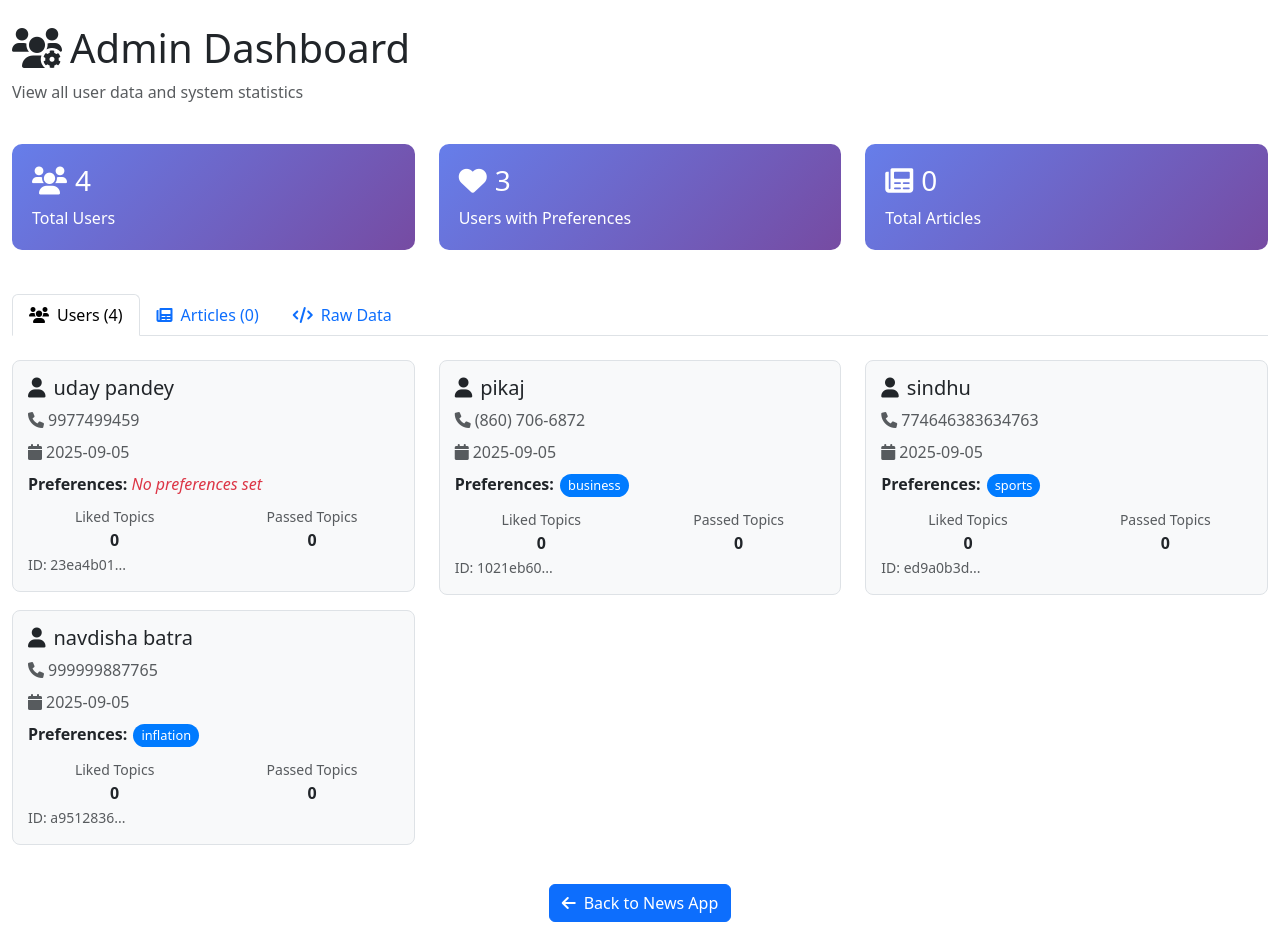
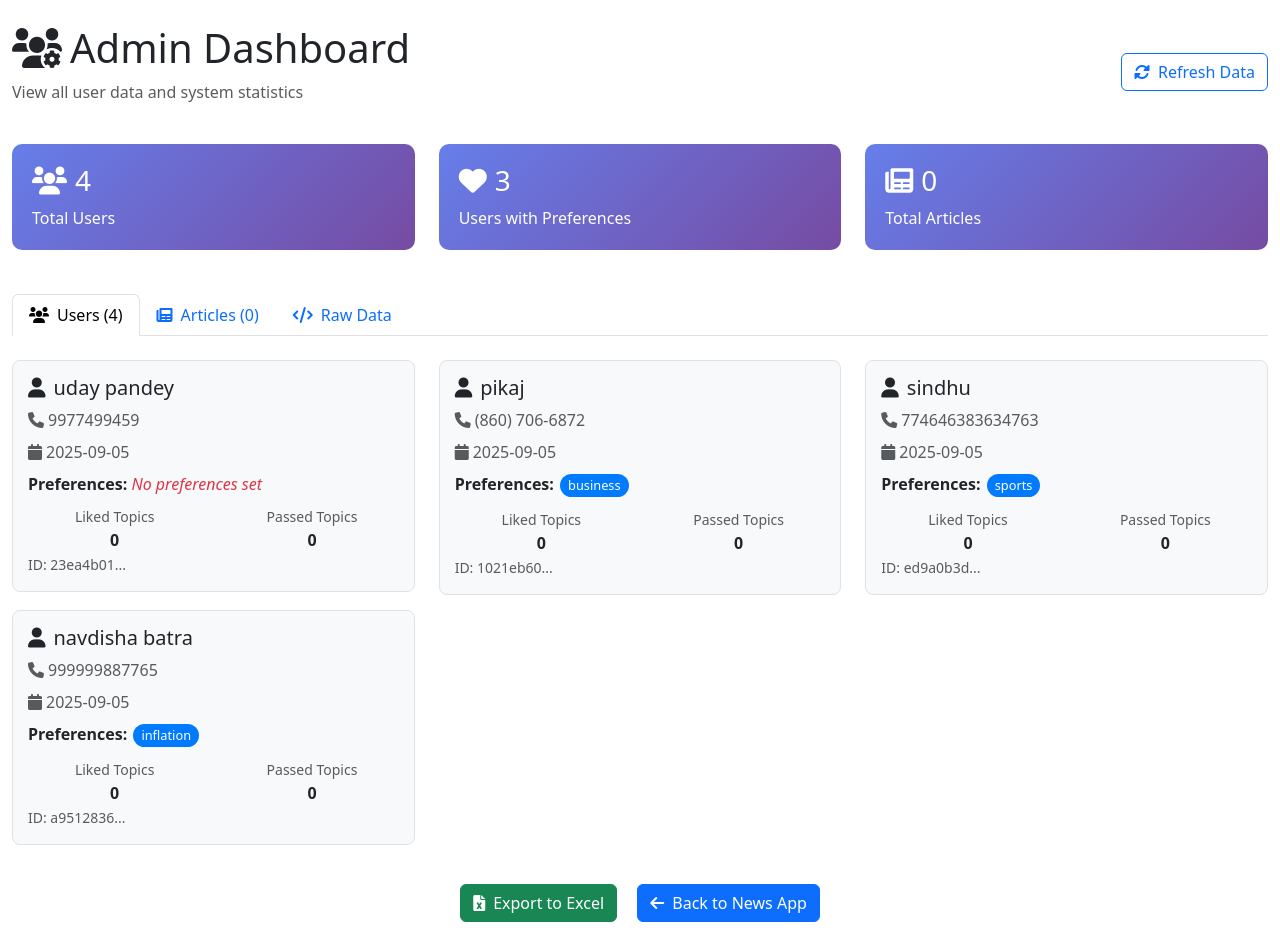
Before and after one commit to UdayAnalyst/visual-news, a Flask app: page /admin in a window 1280 px wide. Run offline with Flask 3, Linux system fonts and the light colour scheme.

Commit message:
Add Excel export functionality to admin dashboard with user data download

```diff
--- a/app.py
+++ b/app.py
@@ -2,7 +2,7 @@ import sys
 print(f"Python version: {sys.version}")
 print(f"Python executable: {sys.executable}")
 
-from flask import Flask, render_template, request, jsonify, session, redirect, url_for, flash
+from flask import Flask, render_template, request, jsonify, session, redirect, url_for, flash, send_file
 from flask_limiter import Limiter
 from flask_limiter.util import get_remote_address
 import requests
@@ -13,6 +13,8 @@ from datetime import datetime, timedelta
 import random
 import uuid
 import hashlib
+import pandas as pd
+import io
 import base64
 from io import BytesIO
 import threading
@@ -582,6 +584,73 @@ def admin():
                          users_with_preferences=users_with_preferences,
                          total_articles=total_articles)
 
+@app.route('/admin/export/excel')
+def export_users_excel():
+    """Export user data to Excel file"""
+    try:
+        # Load users data
+        users = load_users_from_json()
+
+        if not users:
+            return jsonify({'error': 'No user data available'}), 404
+
+        # Prepare data for Excel
+        excel_data = []
+        for user_id, user_data in users.items():
+            excel_data.append({
+                'User ID': user_id,
+                'Name': user_data.get('name', 'N/A'),
+                'Phone': user_data.get('phone', 'N/A'),
+                'Email': user_data.get('email', 'N/A'),
+                'Created At': user_data.get('created_at', 'N/A'),
+                'Preferences': ', '.join(user_data.get('preferences', [])) if user_data.get('preferences') else 'None',
+                'Liked Topics Count': len(user_data.get('liked_topics', {})),
+                'Passed Topics Count': len(user_data.get('passed_topics', {})),
+                'Total Engagements': len(user_data.get('liked_topics', {})) + len(user_data.get('passed_topics', {}))
+            })
+
+        # Create DataFrame
+        df = pd.DataFrame(excel_data)
+
+        # Create Excel file in memory
+        output = io.BytesIO()
+        with pd.ExcelWriter(output, engine='openpyxl') as writer:
+            df.to_excel(writer, sheet_name='Users Data', index=False)
+
+            # Get the workbook and worksheet
+            workbook = writer.book
+            worksheet = writer.sheets['Users Data']
+
+            # Auto-adjust column widths
+            for column in worksheet.columns:
+                max_length = 0
+                column_letter = column[0].column_letter
+                for cell in column:
+                    try:
+                        if len(str(cell.value)) > max_length:
+                            max_length = len(str(cell.value))
+                    except:
+                        pass
+                adjusted_width = min(max_length + 2, 50)
+                worksheet.column_dimensions[column_letter].width = adjusted_width
+
+        output.seek(0)
+
+        # Generate filename with timestamp
+        timestamp = datetime.now().strftime("%Y%m%d_%H%M%S")
+        filename = f"visual_news_users_{timestamp}.xlsx"
+
+        return send_file(
+            output,
+            as_attachment=True,
+            download_name=filename,
+            mimetype='application/vnd.openxmlformats-officedocument.spreadsheetml.sheet'
+        )
+
+    except Exception as e:
+        print(f"Error exporting to Excel: {e}")
+        return jsonify({'error': f'Failed to export data: {str(e)}'}), 500
+
 if __name__ == '__main__':
     # Get host and port from environment variables, with defaults for production
     host = os.getenv('HOST', '0.0.0.0')  # Changed default to 0.0.0.0 for Render
--- a/requirements.txt
+++ b/requirements.txt
@@ -7,3 +7,5 @@ flask-wtf==1.2.1
 wtforms==3.1.0
 cryptography==41.0.7
 bcrypt==4.1.2
+pandas==2.0.3
+openpyxl==3.1.2
--- a/templates/admin.html
+++ b/templates/admin.html
@@ -48,8 +48,17 @@
         <!-- Header -->
         <div class="row mb-4">
             <div class="col-12">
-                <h1><i class="fas fa-users-cog me-2"></i>Admin Dashboard</h1>
-                <p class="text-muted">View all user data and system statistics</p>
+                <div class="d-flex justify-content-between align-items-center">
+                    <div>
+                        <h1><i class="fas fa-users-cog me-2"></i>Admin Dashboard</h1>
+                        <p class="text-muted">View all user data and system statistics</p>
+                    </div>
+                    <div>
+                        <button onclick="location.reload()" class="btn btn-outline-primary">
+                            <i class="fas fa-sync-alt me-2"></i>Refresh Data
+                        </button>
+                    </div>
+                </div>
             </div>
         </div>
 
@@ -189,9 +198,12 @@
             </div>
         </div>
 
-        <!-- Back to App -->
+        <!-- Export and Navigation -->
         <div class="row mt-4">
             <div class="col-12 text-center">
+                <a href="/admin/export/excel" class="btn btn-success me-3">
+                    <i class="fas fa-file-excel me-2"></i>Export to Excel
+                </a>
                 <a href="/" class="btn btn-primary">
                     <i class="fas fa-arrow-left me-2"></i>Back to News App
                 </a>
```
